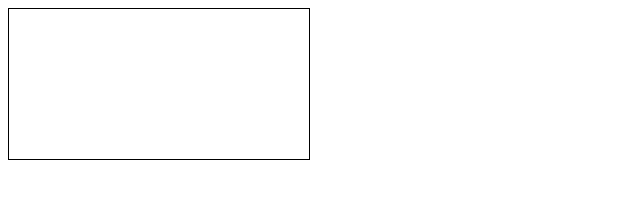
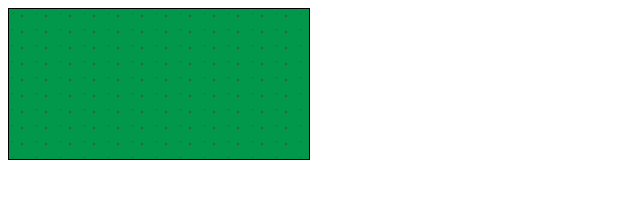
Before and after one commit to adparadise/ld23-tiny_world, a plain HTML site: page index.html in a window 1280 px wide. Shown: the whole page, without its empty margins (0-640 px from the left). Drawn offline with Linux system fonts and the light colour scheme.

Commit message:
start of a map renderer

```diff
--- a/index.html
+++ b/index.html
@@ -1,6 +1,11 @@
 <!DOCTYPE html>
 <html>
   <head>
+    <meta name="viewport" content="user-scalable=no ,initial-scale=1.0" />
+    <script>
+      document.addEventListener('touchmove', function(event) { event.preventDefault(); }, false);
+    </script>
+
     <link rel="stylesheet" href="css/stylesheet.css"/>
     <script src="javascript/lib/jquery-1.7.2.min.js"></script>
     <script src="javascript/lib/underscore-min.js"></script>
--- a/javascript/game.js
+++ b/javascript/game.js
@@ -1,6 +1,9 @@
 "use strict";
 
 var Game = {
+    Screen: {},
+    Resources: {},
+
     begin: function () {
         Game.$ = jQuery;
         var $canvas = Game.$('canvas#main');
--- a/javascript/game/application.js
+++ b/javascript/game/application.js
@@ -2,9 +2,16 @@
 
 Game.Application = Game.Class({
     initialize: function (options) {
-        this.screen = new Game.Screen(options.$canvas);
+        this.display = new Game.Display(options.$canvas);
+        this.resources = new Game.Resources(Game.Constants.resourceDefinitions);
+
+        this.screen = new Game.Screen.Game();
+        setTimeout(function () {
+            var app = Game.instance;
+            app.screen.render(app.display, app.resources);
+        }, 300);
+
         this.usage = new Game.Usage(options.usageUrl);
-
         this.usage.report({event:"start"});
     }
 });
--- /dev/null
+++ b/javascript/game/constants.js
@@ -0,0 +1,14 @@
+"use strict";
+
+Game.Constants = {
+    resourceDefinitions: {
+        bgtiles: {
+            type: "tileset",
+            url: "images/bgtiles.png",
+            tileWidth: 24,
+            tileHeight: 16,
+            width: 10,
+            height: 10
+        }
+    }
+}
--- a/javascript/game/screen.js
+++ b/javascript/game/display.js
@@ -1,8 +1,9 @@
 "use strict";
 
-Game.Screen = Game.Class({
+Game.Display = Game.Class({
     initialize: function ($canvas) {
         this.$canvas = $canvas;
         this.$canvas.css("border", "1px solid black");
+        this.context = this.$canvas[0].getContext('2d');
     }
 });
--- /dev/null
+++ b/javascript/game/map.js
@@ -0,0 +1,36 @@
+"use strict";
+
+Game.Map = Game.Class({
+    initialize: function (width, height) {
+        this.width = width;
+        this.height = height;
+
+        this.buildCells();
+    },
+
+    buildCells: function () {
+        var x, y;
+        var row;
+        this.cells = [];
+        for (y = this.height; y--;) {
+            row = [];
+            for (x = this.width; x--;) {
+                row.push({
+                    tileID: 42
+                });
+            }
+            this.cells.push(row);
+        }
+    },
+
+    render: function (display, resources) {
+        var x, y;
+        var cell;
+        for (y = this.height; y--;) {
+            for (x = this.width; x--;) {
+                cell = this.cells[y][x];
+                resources.tileset['bgtiles'].drawTile(display, cell, x, y);
+            }
+        }
+    },
+});
--- /dev/null
+++ b/javascript/game/resources.js
@@ -0,0 +1,20 @@
+"use strict";
+
+Game.Resources = Game.Class({
+    initialize: function (definitions) {
+        this.loadResources(definitions);
+    },
+
+    loadResources: function (definitions) {
+        var resources = this;
+        var image;
+        this.tileset = {};
+        _.each(definitions, function (def, label) {
+            if (def.type === "tileset") {
+                resources.tileset[label] = new Game.Resources.Tileset(def);
+            }
+        });
+    },
+
+
+});
--- /dev/null
+++ b/javascript/game/resources/tileset.js
@@ -0,0 +1,29 @@
+"use strict";
+
+Game.Resources.Tileset = Game.Class({
+    initialize: function (def) {
+        this.image = new Image();
+        this.image.src = def.url;
+        this.tileWidth = def.tileWidth;
+        this.tileHeight = def.tileHeight;
+        this.width = def.width;
+        this.height = def.height;
+    },
+
+    tileIDToUV: function (tileID) {
+        var u = tileID % this.width;
+        return {
+            u: u,
+            v: (tileID - u) / this.width
+        }
+    },
+
+    drawTile: function (display, cell, x, y) {
+        var uv = this.tileIDToUV(cell.tileID);
+        display.context.drawImage(this.image,
+                                  uv.u * this.tileWidth, uv.v * this.tileHeight,
+                                  this.tileWidth, this.tileHeight,
+                                  x * this.tileWidth, y * this.tileHeight,
+                                  this.tileWidth, this.tileHeight);
+    }
+});
--- /dev/null
+++ b/javascript/game/screen/game.js
@@ -0,0 +1,11 @@
+
+
+Game.Screen.Game = Game.Class({
+    initialize: function () {
+        this.map = new Game.Map(32, 32);
+    },
+
+    render: function (display, resources) {
+        this.map.render(display, resources);
+    }
+});
--- a/javascript/include-dev.js
+++ b/javascript/include-dev.js
@@ -6,7 +6,12 @@ head.js(
         head.js(
             "javascript/game/usage.js",
             "javascript/game/application.js",
-            "javascript/game/screen.js",
+            "javascript/game/display.js",
+            "javascript/game/map.js",
+            "javascript/game/constants.js",
+            "javascript/game/resources.js",
+            "javascript/game/resources/tileset.js",
+            "javascript/game/screen/game.js",
             function () {
                 Game.begin();
             }
```
Also changed, not shown: images/bgtiles.png (added), 1 other file.
